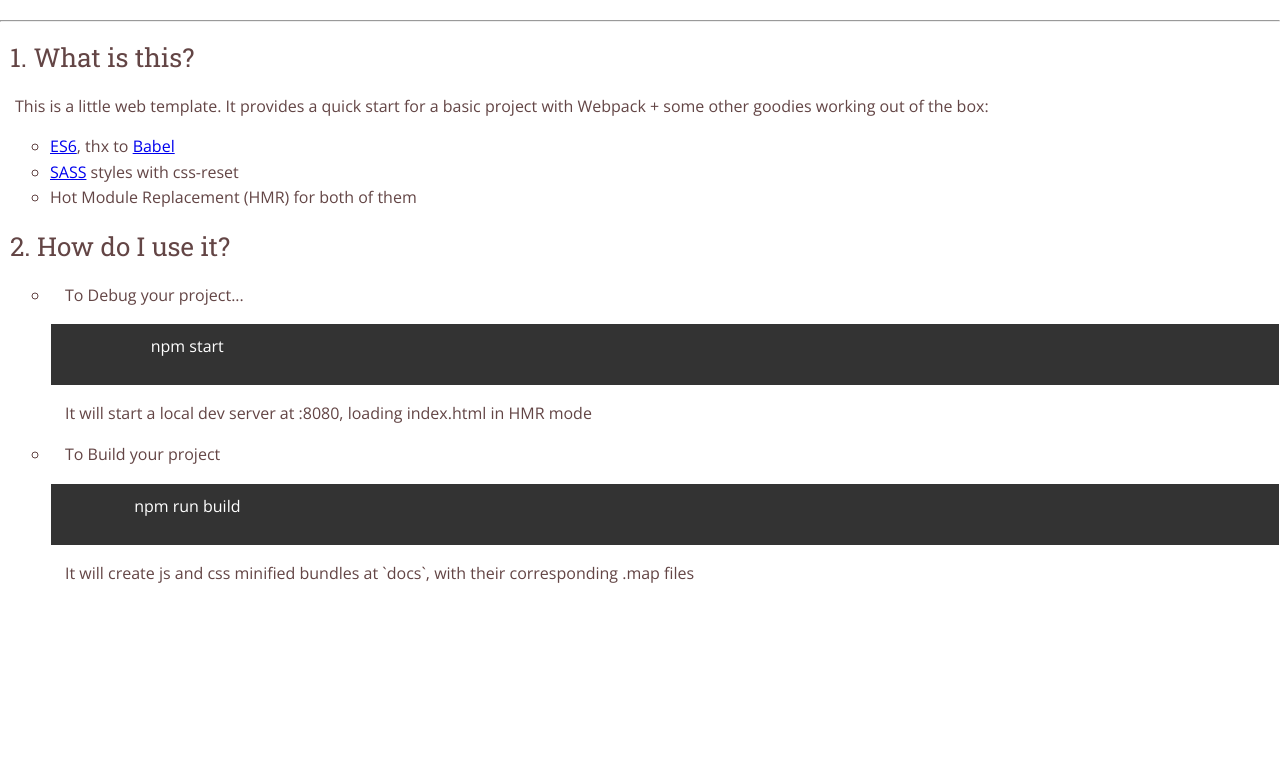
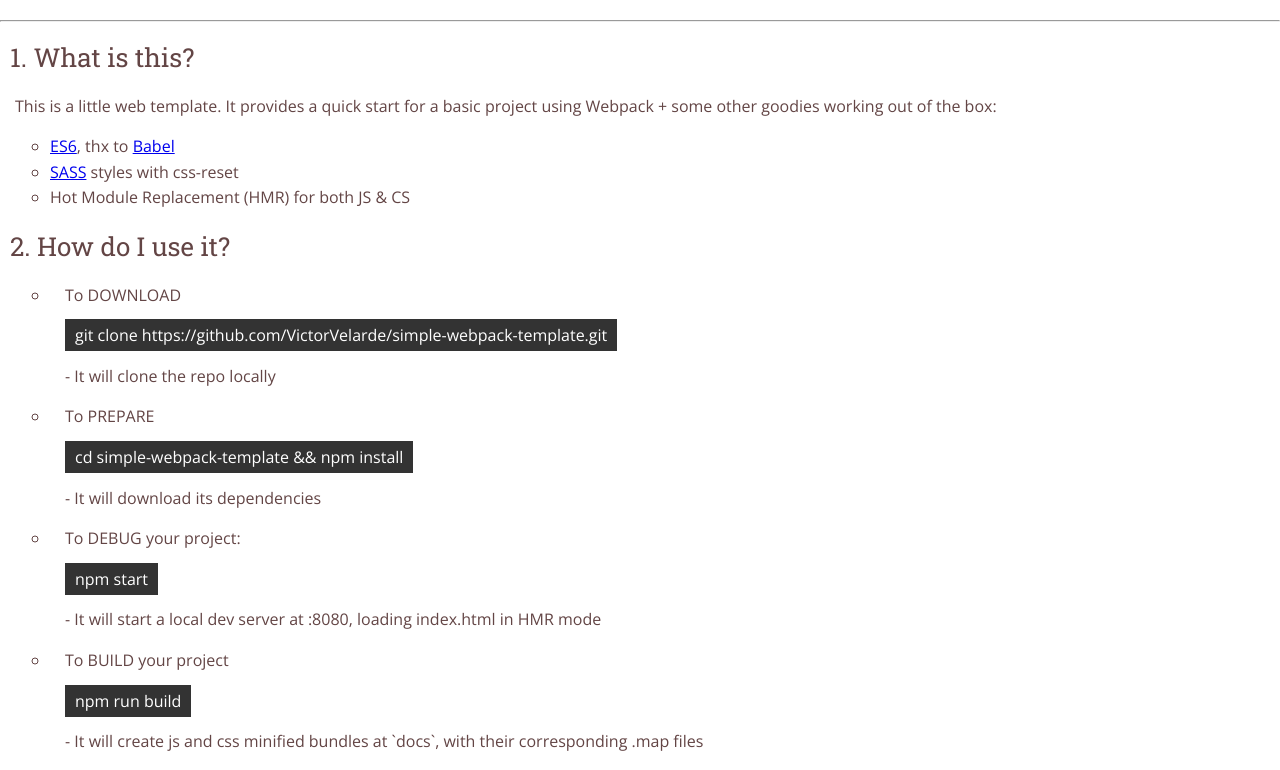
Before and after one commit to VictorVelarde/simple-webpack-template, a website built with webpack: page docs/index.html in a window 1280 px wide. Shown: the part 104-874 px from the top of the page. Before the commit the page ends 800 px from the top, so only its background shows below. Built offline with nearby package versions, Linux system fonts and the light colour scheme.

Commit message:
Added a README + some instructions

```diff
--- a/docs/index.html
+++ b/docs/index.html
@@ -10,10 +10,10 @@
 </head>
 
 <body>
-    <h1>Simple Webpack template</h1>
+    <h1>simple webpack template</h1>
     <hr/>
     <h2>1. What is this?</h2>
-    <p>This is a little web template. It provides a quick start for a basic project with
+    <p>This is a little web template. It provides a quick start for a basic project using
         <emphasis>Webpack</emphasis> + some other goodies working out of the box:</p>
     <ul>
         <li>
@@ -22,26 +22,38 @@
         </li>
         <li>
             <a href="http://sass-lang.com/">SASS</a> styles with css-reset</li>
-        <li>Hot Module Replacement (HMR) for both of them </li>
+        <li>Hot Module Replacement (HMR) for both JS & CS</li>
     </ul>
 
     <h2>2. How do I use it?</h2>
     <ul>
         <li>
-            <p>To
-                <strong>Debug</strong> your project...</p>
-            <pre class="code">
-                        npm start
-                    </pre>
-            <p>It will start a local dev server at :8080, loading index.html in HMR mode</p>
+            <p>To DOWNLOAD</p>
+            <code>
+                git clone https://github.com/VictorVelarde/simple-webpack-template.git
+            </code>
+            <p>- It will clone the repo locally</p>
         </li>
         <li>
-            <p>To
-                <strong>Build</strong> your project</p>
-            <pre class="code">
-                    npm run build
-                </pre>
-            <p>It will create js and css minified bundles at `docs`, with their corresponding .map files</p>
+            <p>To PREPARE</p>
+            <code>
+                cd simple-webpack-template && npm install
+            </code>
+            <p>- It will download its dependencies</p>
+        </li>
+        <li>
+            <p>To DEBUG your project:</p>
+            <code>
+                npm start
+            </code>
+            <p>- It will start a local dev server at :8080, loading index.html in HMR mode</p>
+        </li>
+        <li>
+            <p>To BUILD your project</p>
+            <code>
+                npm run build
+            </code>
+            <p>- It will create js and css minified bundles at `docs`, with their corresponding .map files</p>
         </li>
     </ul>
 
--- a/src/sass/main.scss
+++ b/src/sass/main.scss
@@ -1,6 +1,6 @@
 @import 'reset';
 
-
+// Colors
 $primary-color: hsl(0, 18%, 33%);
 
 // Fonts
@@ -25,13 +25,13 @@ body {
 h1 {
     @extend .my-header;
     font-size: 40px;
-    margin: 30px 20px 30px 20px;
+    margin: 30px 20px;
 }
 
 h2 {
     @extend .my-header;
     font-size: 26px;
-    margin: 15px 10px 15px 10px;
+    margin: 15px 10px;
 }
 
 ul {
@@ -45,9 +45,9 @@ p {
     margin: 15px;
 }
 
-pre.code {
+code {
+    padding: 5px 10px;
+    margin-left: 15px;
+    background-color: rgba(0, 0, 0, 0.8);
     color: white;
-    border: 1px white solid;
-    background-color: rgba(0, 0, 0, 0.8);
-    padding-top: 10px;
 }
```
Also changed, not shown: package.json (+10 -3 lines), README.md.
